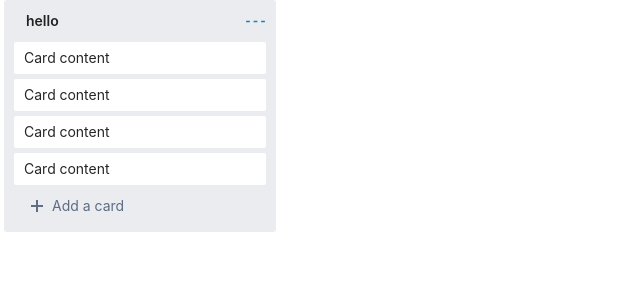
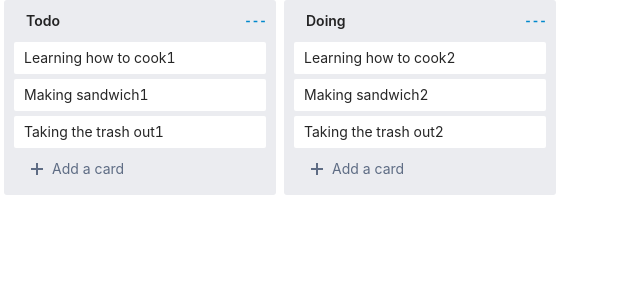
Before and after one commit to akashsingh8998/nextjs-kanban-board-clone, a Next.js app: page /board in a window 1280 px wide. Shown: the top 300 px of the page, without its empty margins (0-640 px from the left). Built offline with nearby package versions, Linux system fonts and the light colour scheme.

Commit message:
added mockdata and rendering list based on that

```diff
--- a/components/atoms/Card/Card.js
+++ b/components/atoms/Card/Card.js
@@ -1,13 +1,13 @@
 import React, { useState } from 'react';
 import { Card, Typography } from 'antd';
 
-const CardComp = ({}) => {
+const CardComp = ({cardData}) => {
     const {Text} = Typography;
 
     return(
         <div className="cardDiv">
             <Card bordered={false} bodyStyle={{padding: '5px 10px'}}>
-                <Text>Card content</Text>
+                <Text>{cardData?.title}</Text>
             </Card>
             <style jsx>{`
                 .cardDiv {
--- a/components/molecules/EditableTitle/EditableTitle.js
+++ b/components/molecules/EditableTitle/EditableTitle.js
@@ -1,9 +1,9 @@
 import React, { useState } from 'react';
 import { Input, Typography } from 'antd';
 
-const EditableTitle = ({}) => {
+const EditableTitle = ({title}) => {
     const { Text, Paragraph } = Typography;
-    const [titleStr, setTitleStr] = useState("hello");
+    const [titleStr, setTitleStr] = useState(title);
     const [editable, setEditable] = useState(false);
 
     const clickAndBlurHandler = () => {
--- a/components/organisms/List/List.js
+++ b/components/organisms/List/List.js
@@ -4,26 +4,25 @@ import Card from '../../atoms/Card';
 import AddCard from '../../molecules/AddCard/AddCard';
 import { DashOutlined } from '@ant-design/icons';
 
-const ListComp = ({}) => {
+const ListComp = ({listData}) => {
 
     return(
         <div className="listWrapper">
             <div className="list">
                 <div className="listContent">
                     <div className="listHeader">
-                        <div className="listTitle"><EditableTitle/></div>
+                        <div className="listTitle"><EditableTitle title={listData.title}/></div>
                         <DashOutlined style={{ fontSize: '21px', color: '#08c' }}/>
                     </div>
-                    <Card/>
-                    <Card/>
-                    <Card/>
-                    <Card/>
+                    {Object.keys(listData?.cards)?.map((cardKey) => {
+                        return <Card cardData={listData.cards[cardKey]} key={cardKey}/>;
+                    })}
                     <AddCard/>
                 </div>
             </div>
             <style jsx>{`
                 .listWrapper {
-                    width: 272px;
+                    min-width: 272px;
                     margin: 0 4px;
                     height: 100%;
                 }
--- a/pages/board.js
+++ b/pages/board.js
@@ -1,11 +1,25 @@
-import React from 'react';
+import React, {useState} from 'react';
 import Layout from '../components/templates/Layout';
 import List from '../components/organisms/List';
+import kanbanBoardData from '../utils/mockData/kanbanBoardData';
 
-export default function Board() {
+const Board = () => {
+  const [boardData, setBoardData] = useState(kanbanBoardData);
+
   return (
     <Layout title="New page">
-      <List/>
+      <div className="boardContainer">
+        {Object.keys(boardData).map((listKey) => {
+          return <List listData={{...boardData[listKey], id: listKey}} key={listKey}/>
+        })}
+      </div>
+      <style jsx>{`
+        .boardContainer {
+          display: flex;
+        }
+      `}</style>
     </Layout>
   )
-}
+};
+
+export default Board;
--- /dev/null
+++ b/utils/mockData/kanbanBoardData.js
@@ -0,0 +1,38 @@
+const data = {
+  'list-1': {
+      title: 'Todo',
+      cards: {
+        'card-1': {
+          id: 'card-1',
+          title: 'Learning how to cook1',
+        },
+        'card-2': {
+          id: 'card-2',
+          title: 'Making sandwich1',
+        },
+        'card-3': {
+          id: 'card-3',
+          title: 'Taking the trash out1',
+        },
+      },
+    },
+    'list-2': {
+      title: 'Doing',
+      cards: {
+        'card-1': {
+          id: 'card-1',
+          title: 'Learning how to cook2',
+        },
+        'card-2': {
+          id: 'card-2',
+          title: 'Making sandwich2',
+        },
+        'card-3': {
+          id: 'card-3',
+          title: 'Taking the trash out2',
+        },
+      },
+    }
+};
+
+export default data;
```
